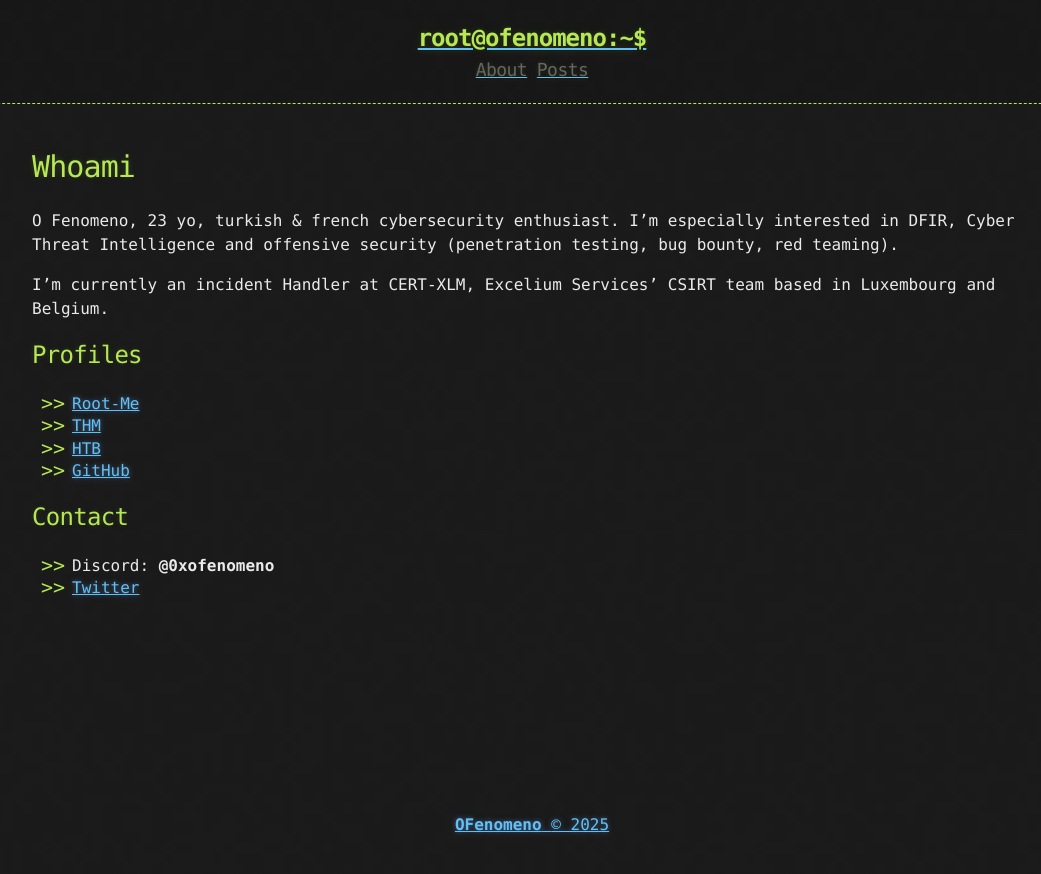
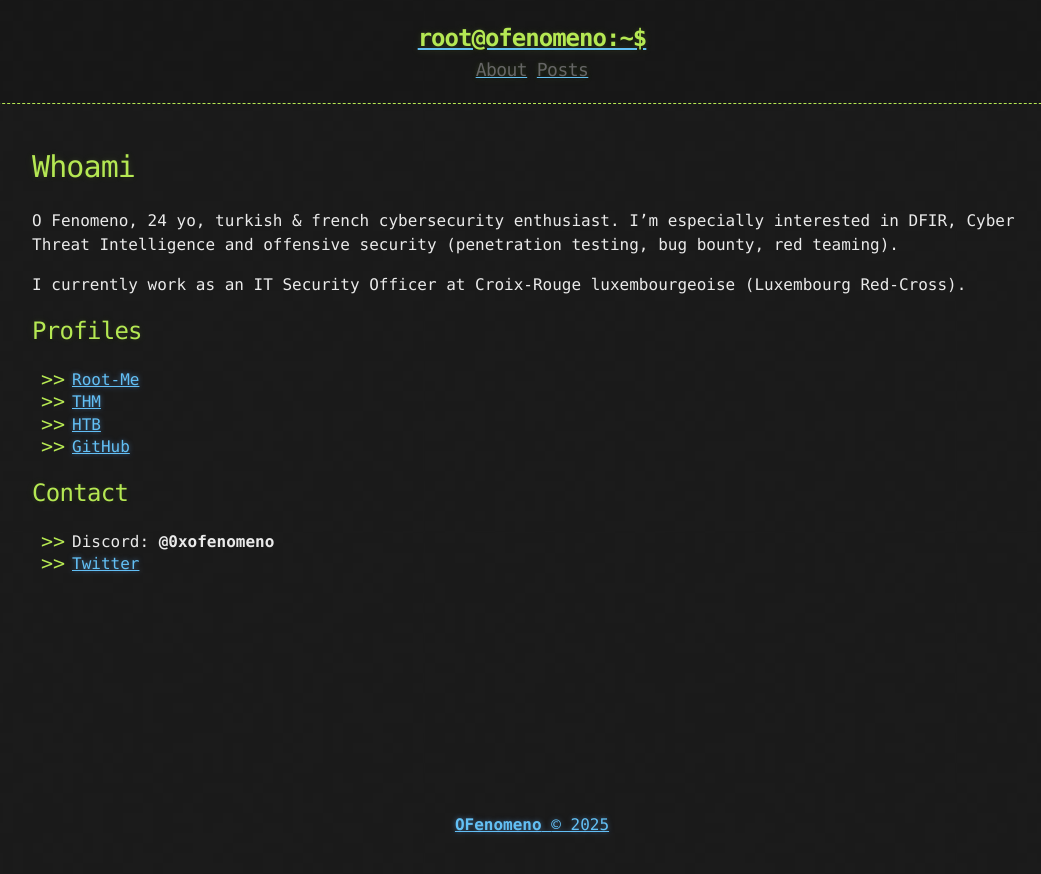
Before and after one commit to 0xOFenomeno/0xOfenomeno.github.io, a Jekyll site: the page built from about.md, in a window 1280 px wide. Shown: the top 874 px of the page, without its empty margins (108-1149 px from the left). Built offline with Jekyll 4.4.1, drawn with Linux system fonts in a browser that asks for light colours.

Commit message:
edit the md not the html man

```diff
--- a/about.md
+++ b/about.md
@@ -5,9 +5,9 @@ title: About
 
 # [](#whoami) Whoami
 
-O Fenomeno, 23 yo, turkish & french cybersecurity enthusiast. I'm especially interested in DFIR, Cyber Threat Intelligence and offensive security (penetration testing, bug bounty, red teaming).
+O Fenomeno, 24 yo, turkish & french cybersecurity enthusiast. I'm especially interested in DFIR, Cyber Threat Intelligence and offensive security (penetration testing, bug bounty, red teaming).
 
-I'm currently an incident Handler at CERT-XLM, Excelium Services' CSIRT team based in Luxembourg and Belgium.
+I currently work as an IT Security Officer at Croix-Rouge luxembourgeoise (Luxembourg Red-Cross).
 
 ## [](#profiles)Profiles
 - [Root-Me](https://www.root-me.org/ofenomeno)
```
